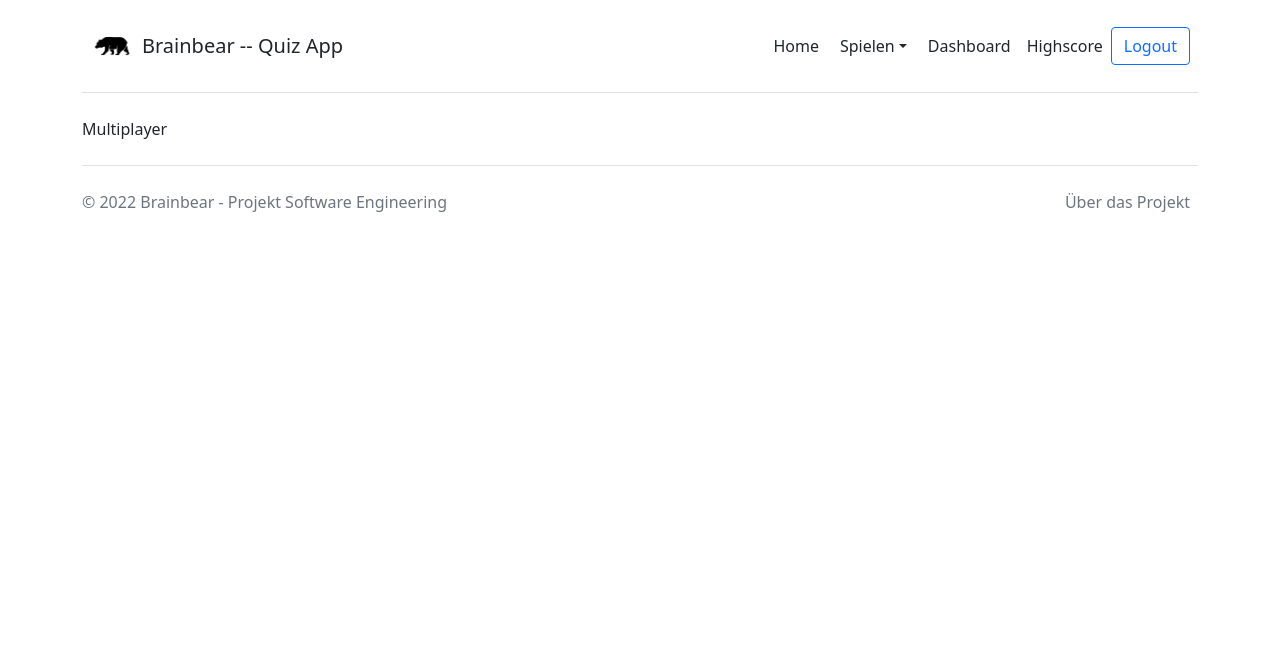
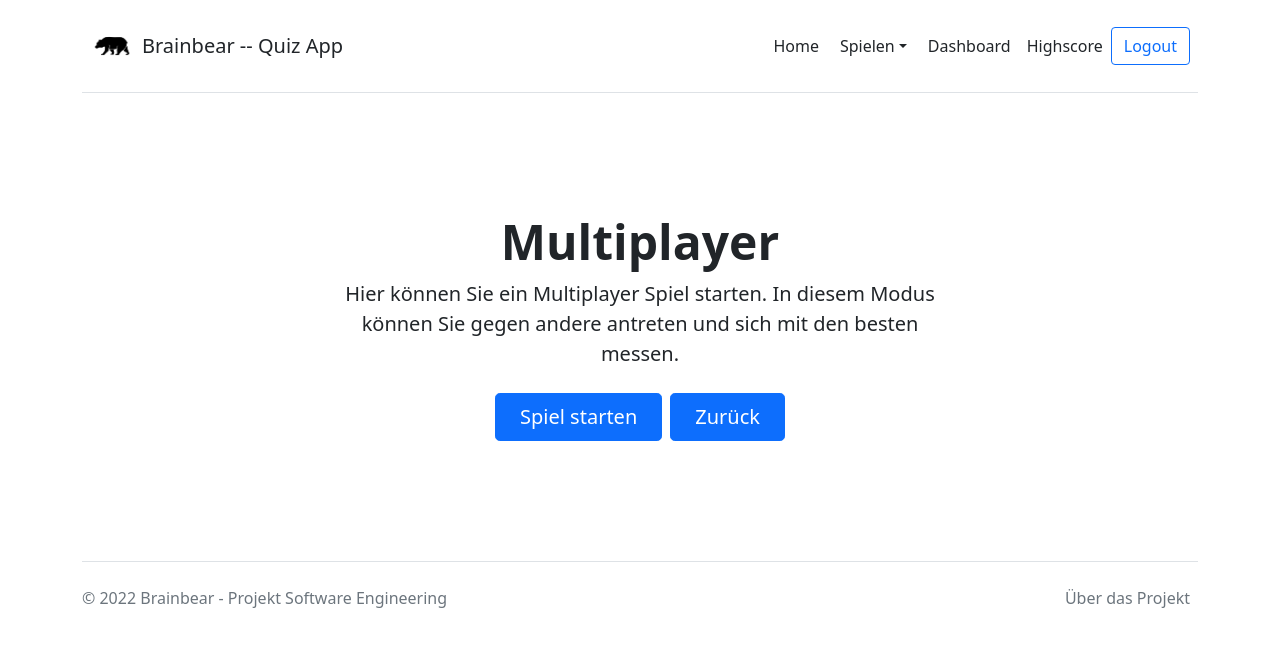
Before and after one commit to lomma01/isef-brainbear, a Flask app: page /multi in a window 1280 px wide. Shown: the top 647 px of the page. Run offline with Flask 2, Linux system fonts and the light colour scheme; the visitor is signed in with stand-in values (Sample User, id 1); some libraries are stand-ins or nearby versions.

Commit message:
Spiel Start seiten erstellt

```diff
--- a/templates/multi.html
+++ b/templates/multi.html
@@ -1,4 +1,15 @@
 {% extends "layout.html" %}
 {% block content %}
-<div class="container">Multiplayer</div>
+<!--div class="container">Multiplayer</-div-->
+<div class="px-4 py-5 my-5 text-center">
+    <h1 class="display-5 fw-bold">Multiplayer</h1>
+    <div class="col-lg-6 mx-auto">
+      <p class="lead mb-4">Hier können Sie ein Multiplayer Spiel starten.
+          In diesem Modus können Sie gegen andere antreten und sich mit den besten messen.</p>
+      <div class="d-grid gap-2 d-sm-flex justify-content-sm-center">
+        <a type="button" class="btn btn-primary btn-lg px-4 gap-3">Spiel starten</a>
+        <a type="button" href="dashboard" class="btn btn-primary btn-lg px-4">Zurück</a>
+      </div>
+    </div>
+  </div>
 {% endblock %}
```
Also changed, not shown: templates/single.html (+12 -1 lines).
